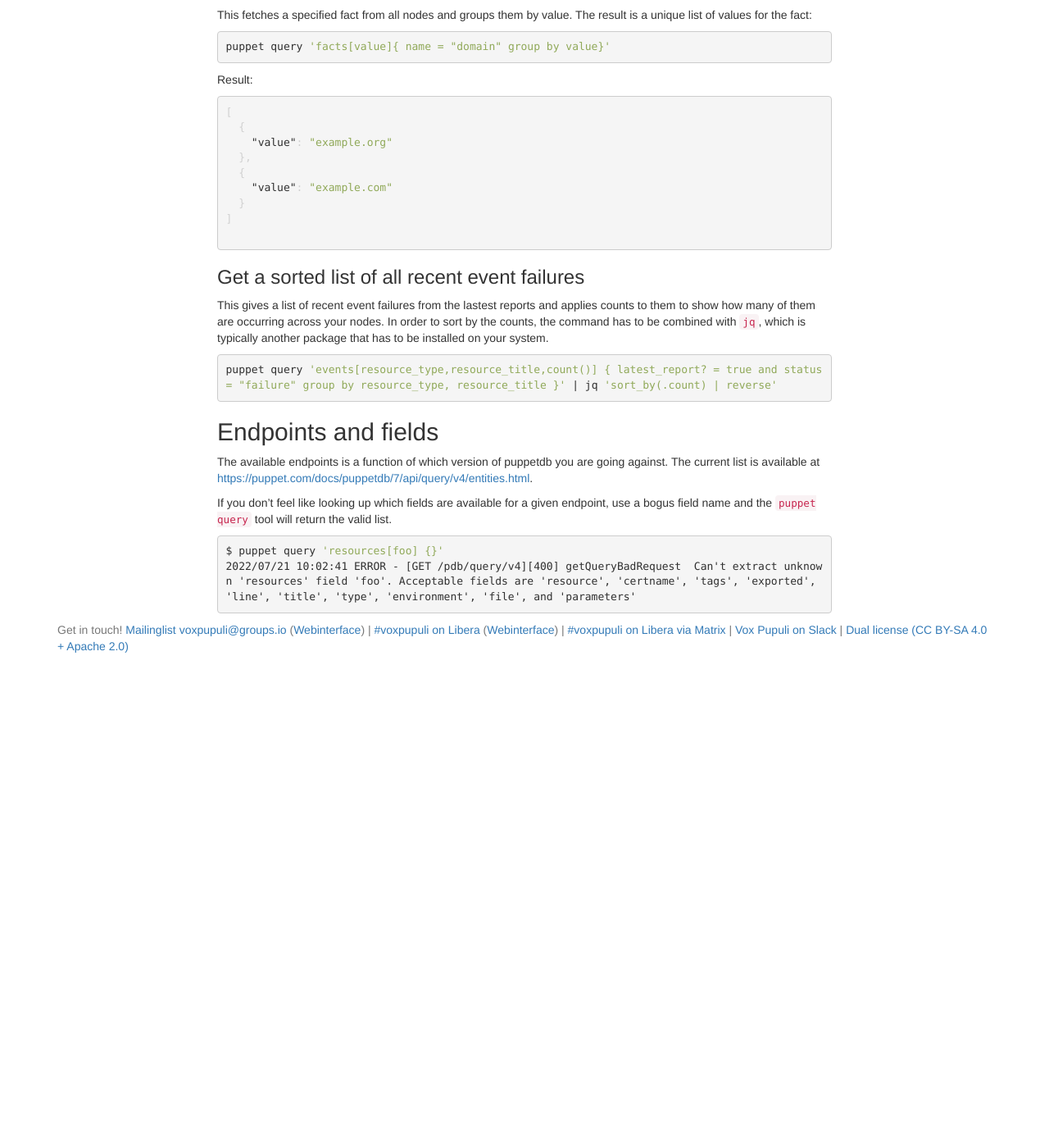
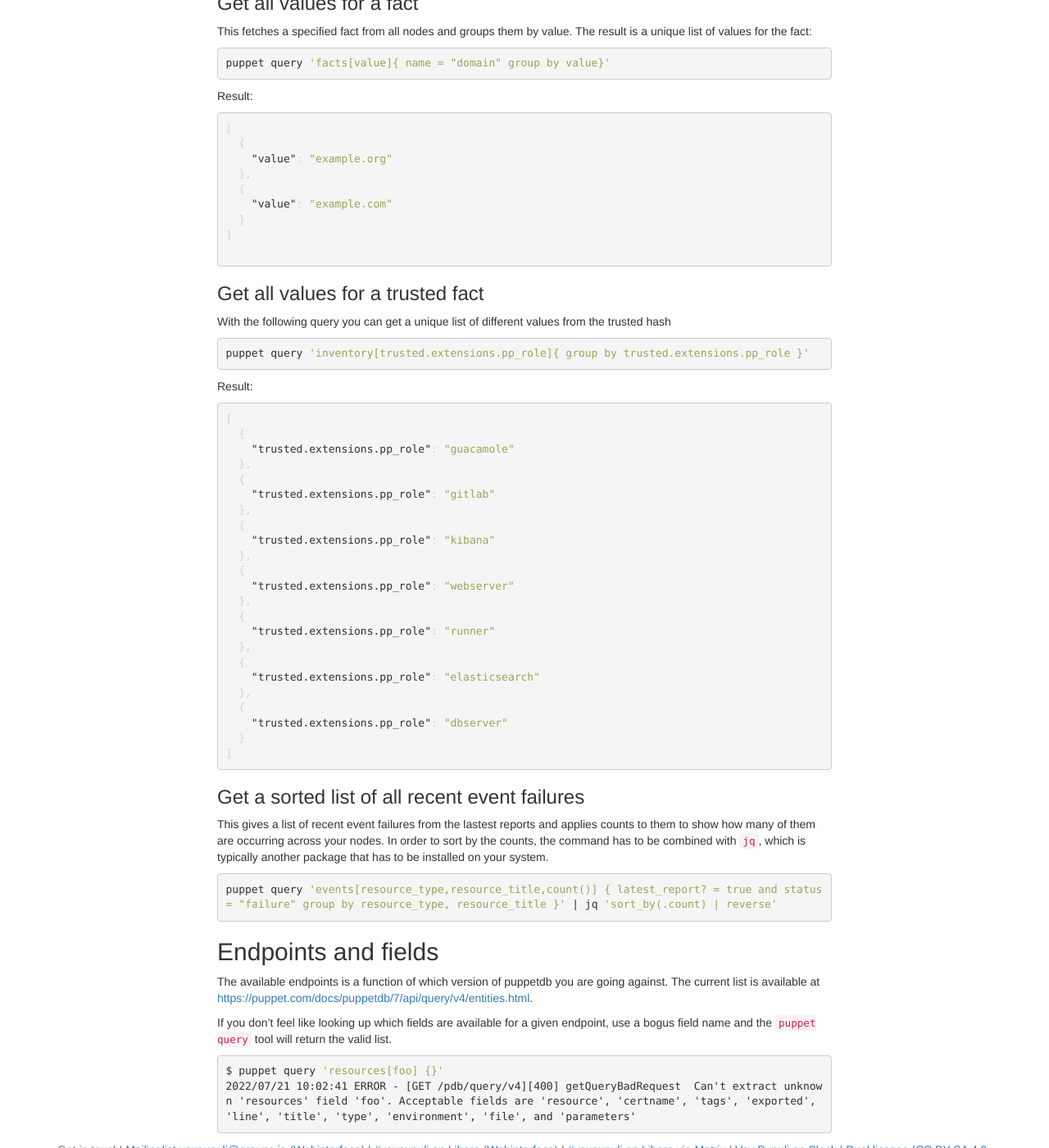
Before and after one commit to voxpupuli/voxpupuli.github.io, a Jekyll site: the page built from _docs/pql_queries.md, in a window 1280 px wide and 1400 px high, scrolled down 4177 px. Shown: the whole window at 82% size. Built offline with Jekyll 4.4.1, drawn with Linux system fonts in a browser that asks for light colours; nearby versions of some CDN libraries; before the commit the page ends 4985 px from its top, so only the background shows below that; some of the changed text lies outside the part shown.

Commit message:
document trusted facts query

````diff
--- a/_docs/pql_queries.md
+++ b/_docs/pql_queries.md
@@ -205,6 +205,42 @@
 
 ```
 
+### Get all values for a trusted fact
+
+With the following query you can get a unique list of different values from the trusted hash
+
+```shell
+puppet query 'inventory[trusted.extensions.pp_role]{ group by trusted.extensions.pp_role }'
+```
+
+Result:
+
+```json
+[
+  {
+    "trusted.extensions.pp_role": "guacamole"
+  },
+  {
+    "trusted.extensions.pp_role": "gitlab"
+  },
+  {
+    "trusted.extensions.pp_role": "kibana"
+  },
+  {
+    "trusted.extensions.pp_role": "webserver"
+  },
+  {
+    "trusted.extensions.pp_role": "runner"
+  },
+  {
+    "trusted.extensions.pp_role": "elasticsearch"
+  },
+  {
+    "trusted.extensions.pp_role": "dbserver"
+  }
+]
+```
+
 ### Get a sorted list of all recent event failures
 
 This gives a list of recent event failures from the lastest reports and applies counts to them to show how many
````
